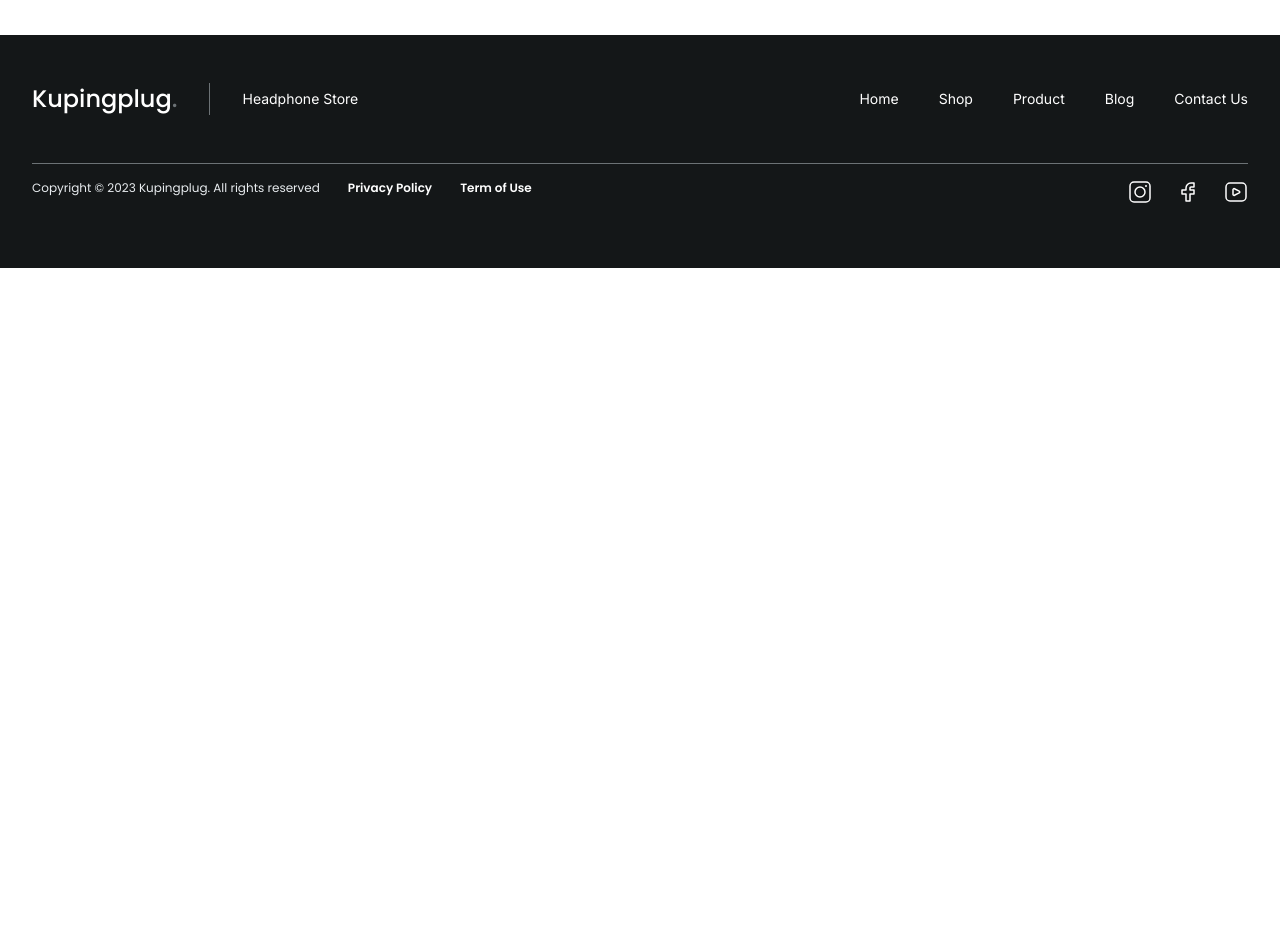
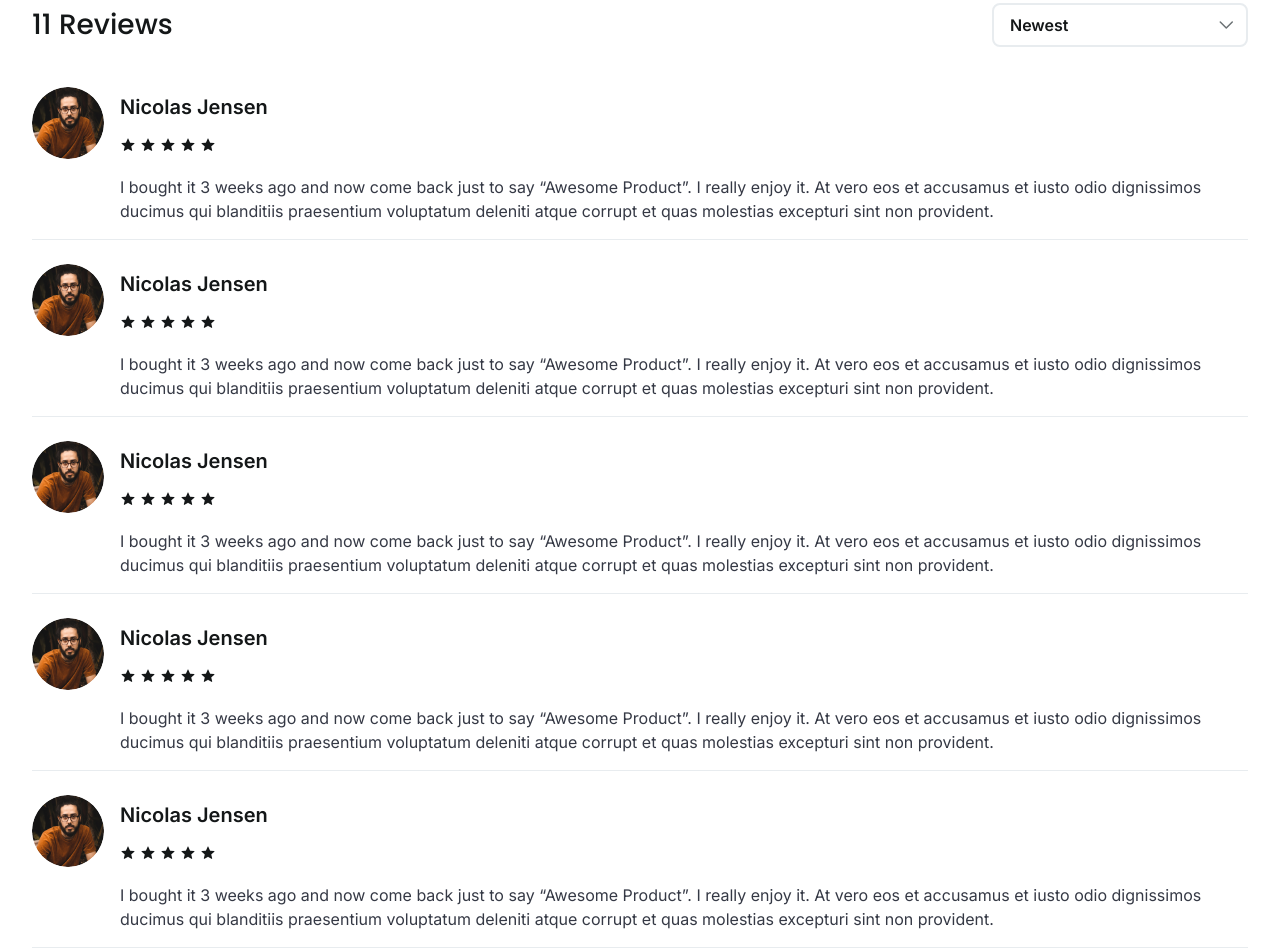
Before and after one commit to pujiragil/kupingplug, a Next.js app: page /product in a window 1280 px wide. Shown: the part 1100-2052 px from the top of the page. Before the commit the page ends 1368 px from the top, so only its background shows below. Built offline with nearby package versions, Linux system fonts and the light colour scheme.

Commit message:
dummy review section

```diff
--- a/app/(subroot)/product/page.tsx
+++ b/app/(subroot)/product/page.tsx
@@ -19,7 +19,7 @@ export default function Page() {
             <ProductSlider />
           </div>
 
-          <div className="mx-auto max-w-[420px] lg:max-w-none">
+          <div className="mx-auto max-w-[420px] md:max-w-[520px] lg:max-w-none">
             <div className="space-y-4 border-b border-[#E8ECEF] pb-6">
               <div className="flex items-center gap-2.5">
                 <div className="flex items-center gap-1">
@@ -158,7 +158,7 @@ export default function Page() {
 
             <div className="space-y-4 border-b border-[#E8ECEF] py-6 lg:hidden">
               <div className="flex h-10 gap-2 lg:h-[52px]">
-                <div className="flex h-full w-1/2 items-center justify-between rounded bg-[#F5F5F5] px-2 md:w-2/5 lg:px-4">
+                <div className="flex h-full w-1/2 items-center justify-between rounded bg-[#F5F5F5] px-2 md:w-3/5 lg:px-4">
                   <MinusIcon
                     stroke="#141718"
                     className="h-4 w-4 lg:h-5 lg:w-6"
@@ -250,7 +250,7 @@ export default function Page() {
           </div>
         </div>
 
-        <div className="mx-auto max-w-[420px] space-y-10 lg:max-w-none">
+        <div className="mx-auto max-w-[420px] space-y-10 md:max-w-[520px] lg:max-w-none">
           <div className="flex flex-col lg:flex-row lg:gap-10">
             <div className="flex items-center justify-between border-b border-[#6C7275] pb-2 lg:border-none lg:p-0">
               <p className="font-inter text-lg font-medium text-[#6C7275]">
@@ -274,7 +274,184 @@ export default function Page() {
               />
             </div>
           </div>
-          <div></div>
+          <div className="space-y-10">
+            <div className="flex flex-col gap-6 lg:flex-row lg:items-center lg:justify-between">
+              <p className="font-poppins text-[28px] font-medium text-[#141718]">
+                11 Reviews
+              </p>
+
+              <div className="flex items-center justify-between rounded-lg border-2 border-[#E8ECEF] p-2 pl-4  lg:w-64">
+                <p className="font-inter text-base font-semibold text-[#141718]">
+                  Newest
+                </p>
+                <DropdownIcon stroke="#6C7275" className="h-6 w-6" />
+              </div>
+            </div>
+
+            <div className="space-y-6">
+              <div className="space-y-4 border-b border-[#E8ECEF] pb-4">
+                <div className="flex items-center gap-4">
+                  <Image
+                    width={72}
+                    height={72}
+                    src="/images/avatar.png"
+                    alt="avatar"
+                    className="h-[72px] w-[72px] rounded-full object-cover object-center"
+                  />
+
+                  <div className="space-y-4">
+                    <p className="font-inter text-xl font-semibold text-[#141718]">
+                      Nicolas Jensen
+                    </p>
+                    <div className="flex items-center gap-1">
+                      <StarIcon fill="#141718" className="h-4 w-4" />
+                      <StarIcon fill="#141718" className="h-4 w-4" />
+                      <StarIcon fill="#141718" className="h-4 w-4" />
+                      <StarIcon fill="#141718" className="h-4 w-4" />
+                      <StarIcon fill="#141718" className="h-4 w-4" />
+                    </div>
+                  </div>
+                </div>
+                <p className="font-inter text-base font-normal text-[#353945] lg:pl-[88px]">
+                  I bought it 3 weeks ago and now come back just to say “Awesome
+                  Product”. I really enjoy it. At vero eos et accusamus et iusto
+                  odio dignissimos ducimus qui blanditiis praesentium voluptatum
+                  deleniti atque corrupt et quas molestias excepturi sint non
+                  provident.
+                </p>
+              </div>
+              <div className="space-y-4 border-b border-[#E8ECEF] pb-4">
+                <div className="flex items-center gap-4">
+                  <Image
+                    width={72}
+                    height={72}
+                    src="/images/avatar.png"
+                    alt="avatar"
+                    className="h-[72px] w-[72px] rounded-full object-cover object-center"
+                  />
+
+                  <div className="space-y-4">
+                    <p className="font-inter text-xl font-semibold text-[#141718]">
+                      Nicolas Jensen
+                    </p>
+                    <div className="flex items-center gap-1">
+                      <StarIcon fill="#141718" className="h-4 w-4" />
+                      <StarIcon fill="#141718" className="h-4 w-4" />
+                      <StarIcon fill="#141718" className="h-4 w-4" />
+                      <StarIcon fill="#141718" className="h-4 w-4" />
+                      <StarIcon fill="#141718" className="h-4 w-4" />
+                    </div>
+                  </div>
+                </div>
+                <p className="font-inter text-base font-normal text-[#353945] lg:pl-[88px]">
+                  I bought it 3 weeks ago and now come back just to say “Awesome
+                  Product”. I really enjoy it. At vero eos et accusamus et iusto
+                  odio dignissimos ducimus qui blanditiis praesentium voluptatum
+                  deleniti atque corrupt et quas molestias excepturi sint non
+                  provident.
+                </p>
+              </div>
+              <div className="space-y-4 border-b border-[#E8ECEF] pb-4">
+                <div className="flex items-center gap-4">
+                  <Image
+                    width={72}
+                    height={72}
+                    src="/images/avatar.png"
+                    alt="avatar"
+                    className="h-[72px] w-[72px] rounded-full object-cover object-center"
+                  />
+
+                  <div className="space-y-4">
+                    <p className="font-inter text-xl font-semibold text-[#141718]">
+                      Nicolas Jensen
+                    </p>
+                    <div className="flex items-center gap-1">
+                      <StarIcon fill="#141718" className="h-4 w-4" />
+                      <StarIcon fill="#141718" className="h-4 w-4" />
+                      <StarIcon fill="#141718" className="h-4 w-4" />
+                      <StarIcon fill="#141718" className="h-4 w-4" />
+                      <StarIcon fill="#141718" className="h-4 w-4" />
+                    </div>
+                  </div>
+                </div>
+                <p className="font-inter text-base font-normal text-[#353945] lg:pl-[88px]">
+                  I bought it 3 weeks ago and now come back just to say “Awesome
+                  Product”. I really enjoy it. At vero eos et accusamus et iusto
+                  odio dignissimos ducimus qui blanditiis praesentium voluptatum
+                  deleniti atque corrupt et quas molestias excepturi sint non
+                  provident.
+                </p>
+              </div>
+              <div className="space-y-4 border-b border-[#E8ECEF] pb-4">
+                <div className="flex items-center gap-4">
+                  <Image
+                    width={72}
+                    height={72}
+                    src="/images/avatar.png"
+                    alt="avatar"
+                    className="h-[72px] w-[72px] rounded-full object-cover object-center"
+                  />
+
+                  <div className="space-y-4">
+                    <p className="font-inter text-xl font-semibold text-[#141718]">
+                      Nicolas Jensen
+                    </p>
+                    <div className="flex items-center gap-1">
+                      <StarIcon fill="#141718" className="h-4 w-4" />
+                      <StarIcon fill="#141718" className="h-4 w-4" />
+                      <StarIcon fill="#141718" className="h-4 w-4" />
+                      <StarIcon fill="#141718" className="h-4 w-4" />
+                      <StarIcon fill="#141718" className="h-4 w-4" />
+                    </div>
+                  </div>
+                </div>
+                <p className="font-inter text-base font-normal text-[#353945] lg:pl-[88px]">
+                  I bought it 3 weeks ago and now come back just to say “Awesome
+                  Product”. I really enjoy it. At vero eos et accusamus et iusto
+                  odio dignissimos ducimus qui blanditiis praesentium voluptatum
+                  deleniti atque corrupt et quas molestias excepturi sint non
+                  provident.
+                </p>
+              </div>
+              <div className="space-y-4 border-b border-[#E8ECEF] pb-4">
+                <div className="flex items-center gap-4">
+                  <Image
+                    width={72}
+                    height={72}
+                    src="/images/avatar.png"
+                    alt="avatar"
+                    className="h-[72px] w-[72px] rounded-full object-cover object-center"
+                  />
+
+                  <div className="space-y-4">
+                    <p className="font-inter text-xl font-semibold text-[#141718]">
+                      Nicolas Jensen
+                    </p>
+                    <div className="flex items-center gap-1">
+                      <StarIcon fill="#141718" className="h-4 w-4" />
+                      <StarIcon fill="#141718" className="h-4 w-4" />
+                      <StarIcon fill="#141718" className="h-4 w-4" />
+                      <StarIcon fill="#141718" className="h-4 w-4" />
+                      <StarIcon fill="#141718" className="h-4 w-4" />
+                    </div>
+                  </div>
+                </div>
+                <p className="font-inter text-base font-normal text-[#353945] lg:pl-[88px]">
+                  I bought it 3 weeks ago and now come back just to say “Awesome
+                  Product”. I really enjoy it. At vero eos et accusamus et iusto
+                  odio dignissimos ducimus qui blanditiis praesentium voluptatum
+                  deleniti atque corrupt et quas molestias excepturi sint non
+                  provident.
+                </p>
+              </div>
+
+              <div className="flex justify-center">
+                <button className="rounded-full border border-[#141718] px-10 py-2 font-inter text-base font-medium text-[#141718]">
+                  Load more
+                </button>
+              </div>
+            </div>
+          </div>
         </div>
       </div>
     </SectionLayout>
```
